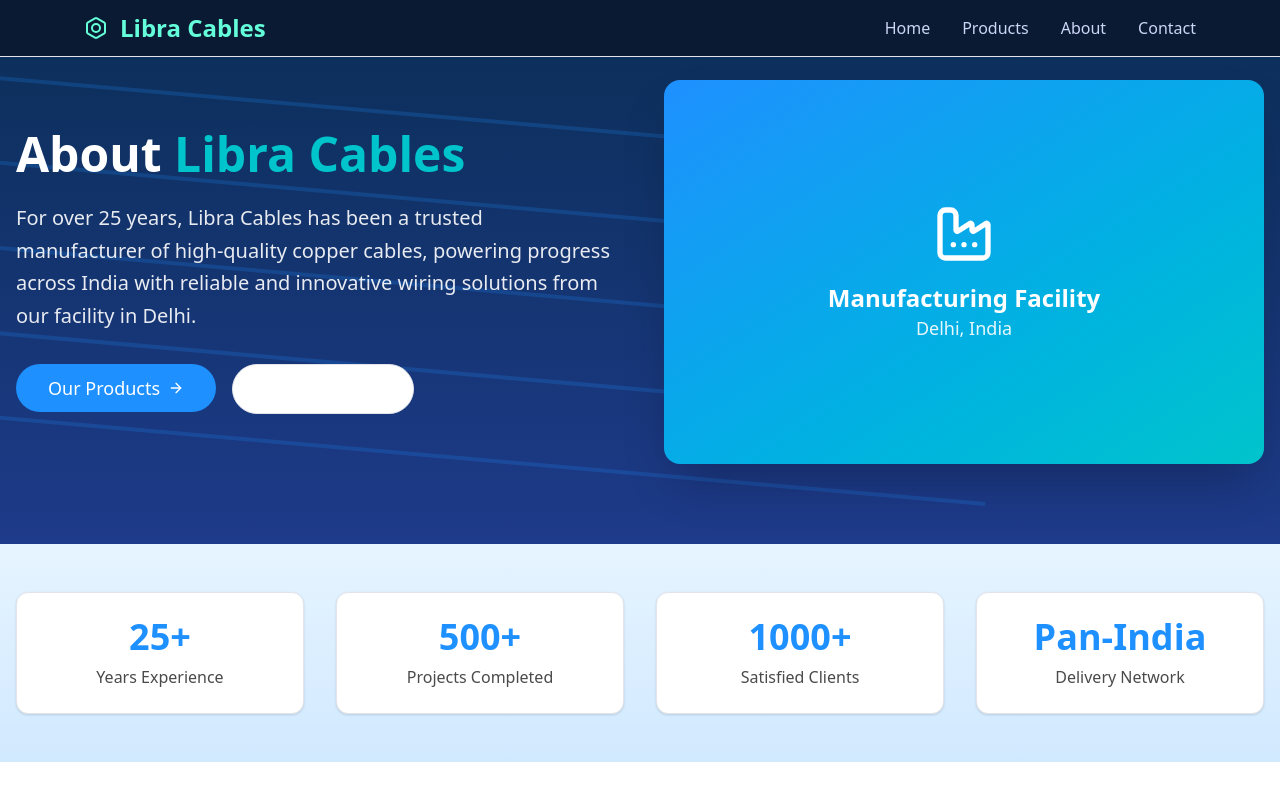
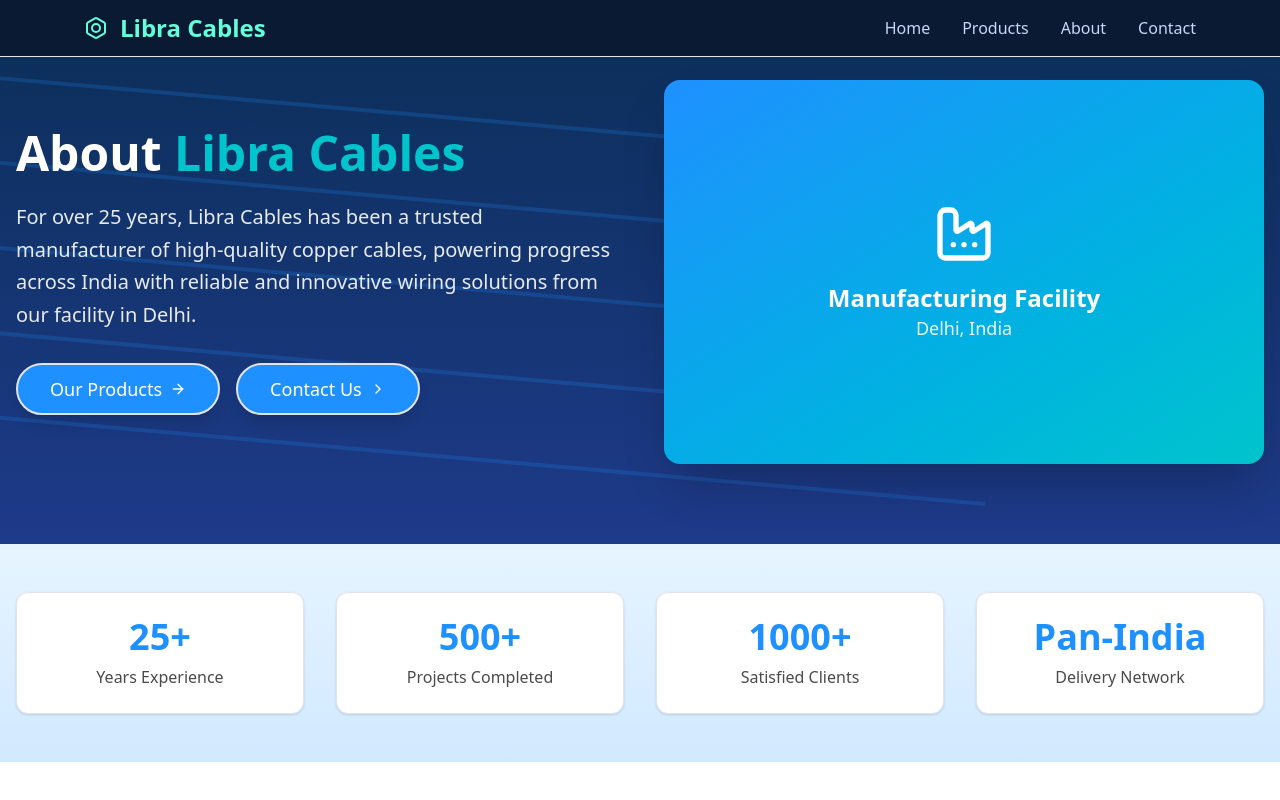
Before and after one commit to imAbhishekRao/libracables, a Next.js app: page /about in a window 1280 px wide. Shown: the top 800 px of the page. Built offline with nearby package versions, Linux system fonts and the light colour scheme.

Commit message:
Initial commit for Libra cable project

```diff
--- a/src/app/about/page.jsx
+++ b/src/app/about/page.jsx
@@ -77,12 +77,12 @@ export default function AboutPage() {
                 powering progress across India with reliable and innovative wiring solutions from our facility in Delhi.
               </p>
               <div className="flex flex-col sm:flex-row gap-4">
-                <Button asChild className="bg-[#1E90FF] hover:bg-[#0A7AEA] text-white px-8 py-6 text-lg rounded-full">
+                <Button asChild className="bg-[#1E90FF] hover:bg-white text-white hover:text-[#1E90FF] px-8 py-6 text-lg rounded-full shadow-lg hover:shadow-xl transition-all duration-300 transform hover:scale-105 border-2 border-[#1E90FF] hover:border-[#1E90FF]">
                   <Link href="/products" className="flex items-center gap-2">
                     Our Products <ArrowRight size={20} />
                   </Link>
                 </Button>
-                <Button asChild variant="outline" className="border-white/20 text-white hover:bg-white/10 px-8 py-6 text-lg rounded-full">
+                <Button asChild className="bg-[#1E90FF] hover:bg-white text-white hover:text-[#1E90FF] px-8 py-6 text-lg rounded-full shadow-lg hover:shadow-xl transition-all duration-300 transform hover:scale-105 border-2 border-[#1E90FF] hover:border-[#1E90FF]">
                   <Link href="/contact" className="flex items-center gap-2">
                     Contact Us <ChevronRight size={20} />
                   </Link>
@@ -308,12 +308,12 @@ export default function AboutPage() {
             Contact us today to discuss your requirements and discover the Libra Cables difference.
           </p>
           <div className="flex flex-col sm:flex-row gap-4 justify-center">
-            <Button asChild variant="secondary" size="lg" className="bg-white text-[#1E90FF] hover:bg-gray-100 px-8 py-6 text-lg rounded-full">
+            <Button asChild size="lg" className="bg-[#1E90FF] hover:bg-white text-white hover:text-[#1E90FF] px-8 py-6 text-lg rounded-full shadow-lg hover:shadow-xl transition-all duration-300 transform hover:scale-105 border-2 border-[#1E90FF] hover:border-[#1E90FF]">
               <Link href="/contact" className="flex items-center gap-2">
                 Get in Touch <ArrowRight size={20} />
               </Link>
             </Button>
-            <Button asChild variant="outline" size="lg" className="border-white text-white hover:bg-white/10 px-8 py-6 text-lg rounded-full">
+            <Button asChild size="lg" className="bg-[#1E90FF] hover:bg-white text-white hover:text-[#1E90FF] px-8 py-6 text-lg rounded-full shadow-lg hover:shadow-xl transition-all duration-300 transform hover:scale-105 border-2 border-[#1E90FF] hover:border-[#1E90FF]">
               <Link href="/products" className="flex items-center gap-2">
                 Explore Products <ChevronRight size={20} />
               </Link>
```
Also changed, not shown: public/Logo_folder/libra_cables_transparent_teal_HQ.png (added), src/app/homepge/page.jsx (line endings or trailing spaces), src/migrated/pages/Index.jsx (line endings or trailing spaces), src/migrated/pages/Industries.jsx (line endings or trailing spaces), src/migrated/pages/NotFound.jsx (line endings or trailing spaces).
